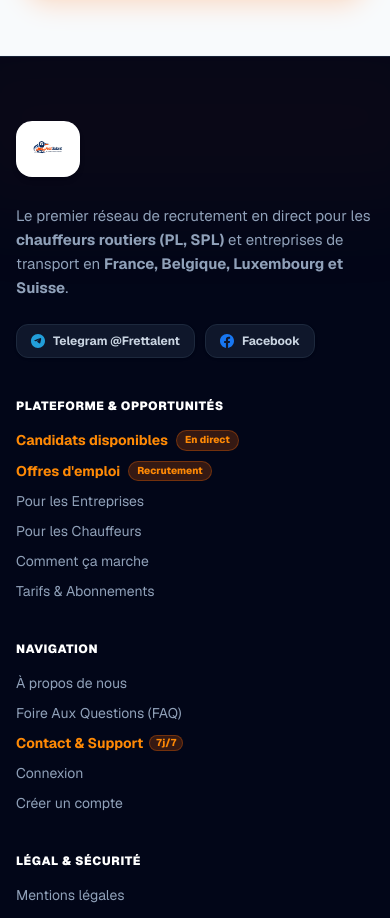
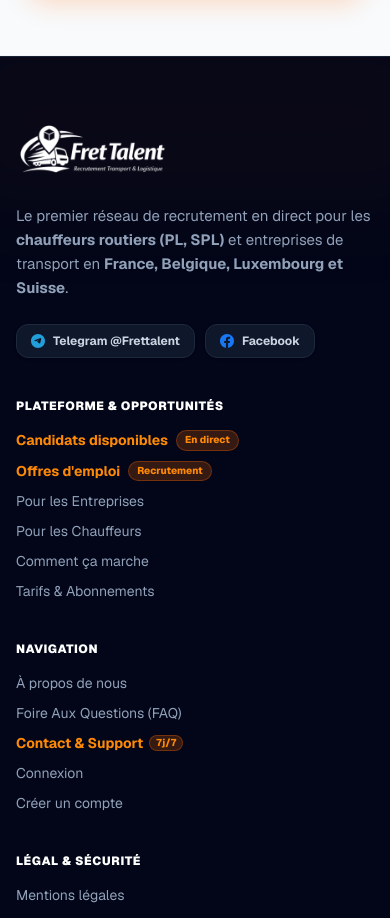
Before and after one commit to FretTalent/FretTalentGestion, a Next.js app: page / in a window 390 px wide. Shown: the part 8260-9178 px from the top of the page. Built offline with nearby package versions, Linux system fonts and the light colour scheme; no server answers.

Commit message:
fix: restauration du logo d'origine sur le site web et réservation du nouveau visuel pour l'application mobile

```diff
--- a/src/components/Footer.js
+++ b/src/components/Footer.js
@@ -13,11 +13,11 @@
 
           {/* Col 1 : Logo & Brand (4 cols on lg) */}
           <div className="lg:col-span-4 space-y-5">
-            <Link href="/" className="inline-block bg-white px-3 py-2 rounded-2xl shadow-md group hover:scale-105 transition-transform">
+            <Link href="/" className="inline-block group">
               <img
                 src="/logo.png"
                 alt="FretTalent - Recrutement Chauffeurs Routiers France & Europe"
-                className="h-10 md:h-12 w-auto object-contain"
+                className="h-14 md:h-16 w-auto object-contain brightness-0 invert group-hover:opacity-90 transition-opacity"
               />
             </Link>
 
```
Also changed, not shown: public/frettalent-logo.png, public/logo.png.
